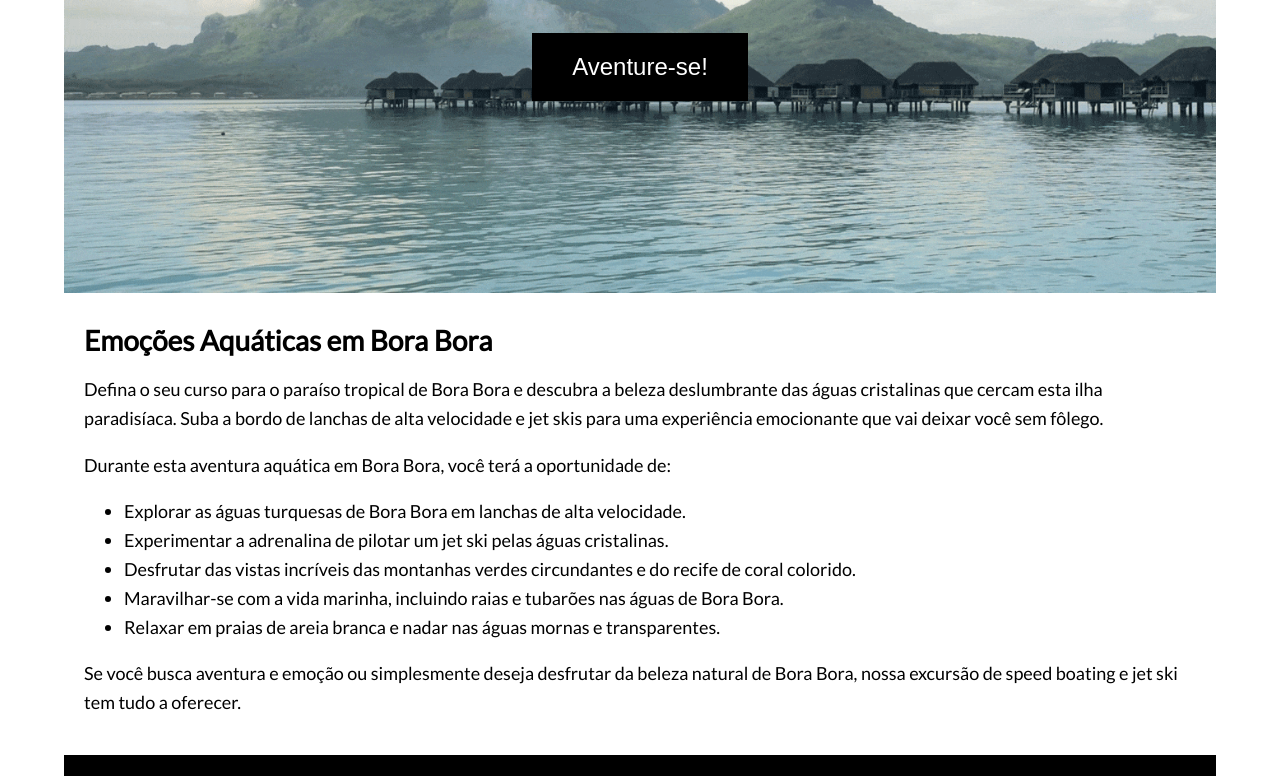
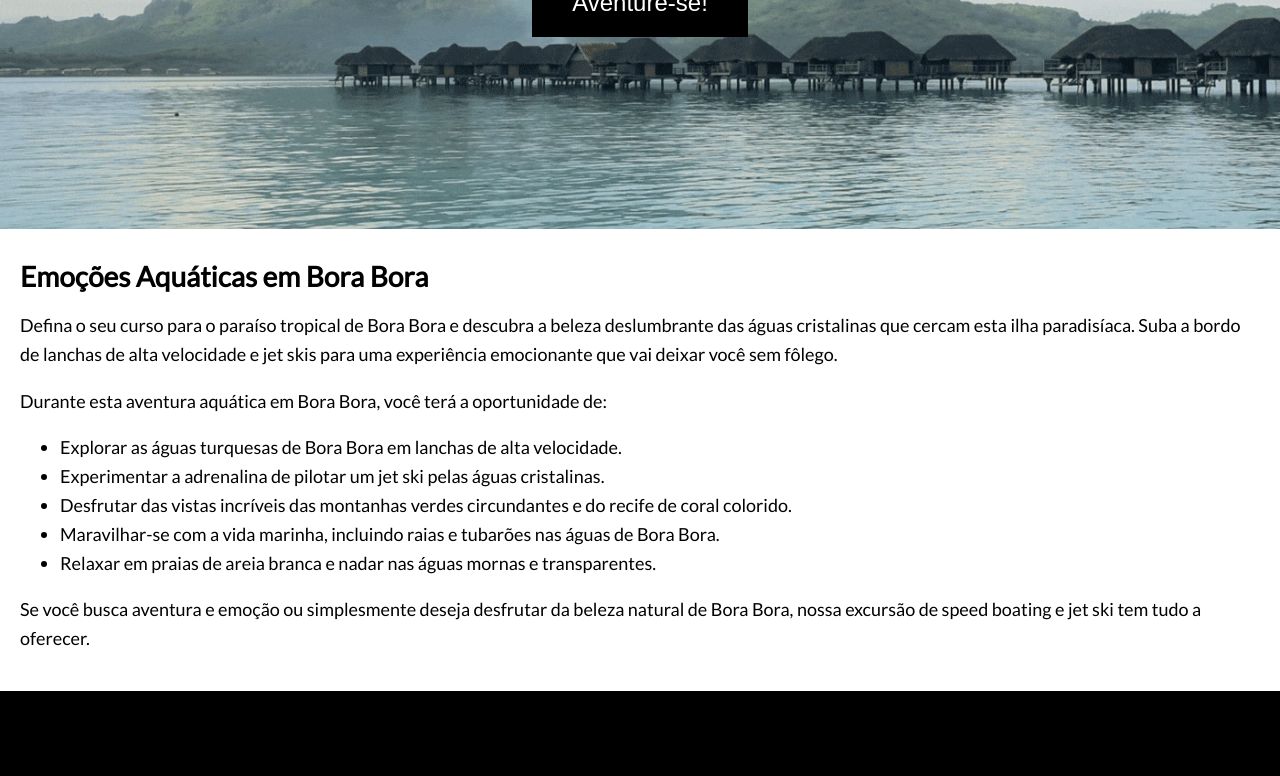
Before and after one commit to vldrco/Turisming, a plain HTML site: page bora.html in a window 1280 px wide. Shown: the part 391-1167 px from the top of the page. Drawn offline with Linux system fonts and the light colour scheme.

Commit message:
Update bora.html

```diff
--- a/bora.html
+++ b/bora.html
@@ -32,7 +32,7 @@
 <body>
 
 <!-- Nav Bar -->
-<div class="container">
+<!--<div class="container">-->
     <a class="navbar-brand" href="index.html">Turisming</a>
     <div class="background2">
         <!--<div class="navbar">
```
